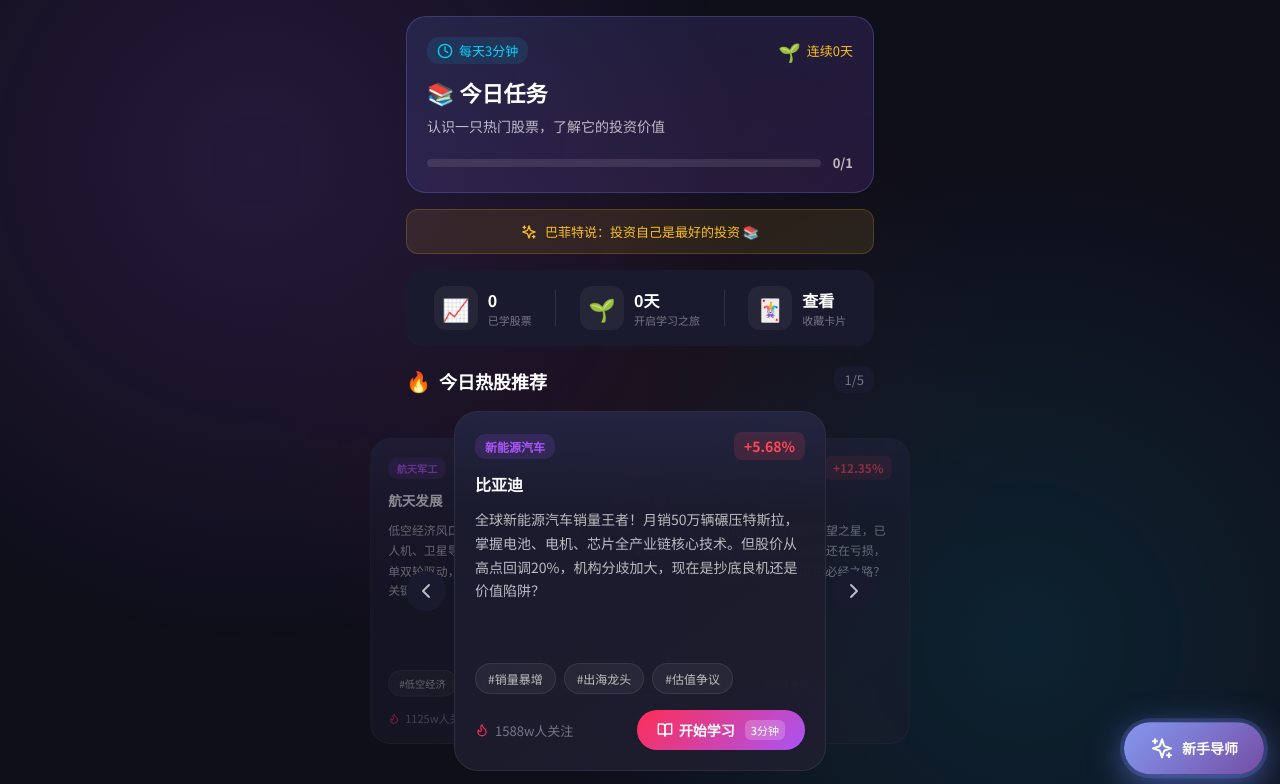
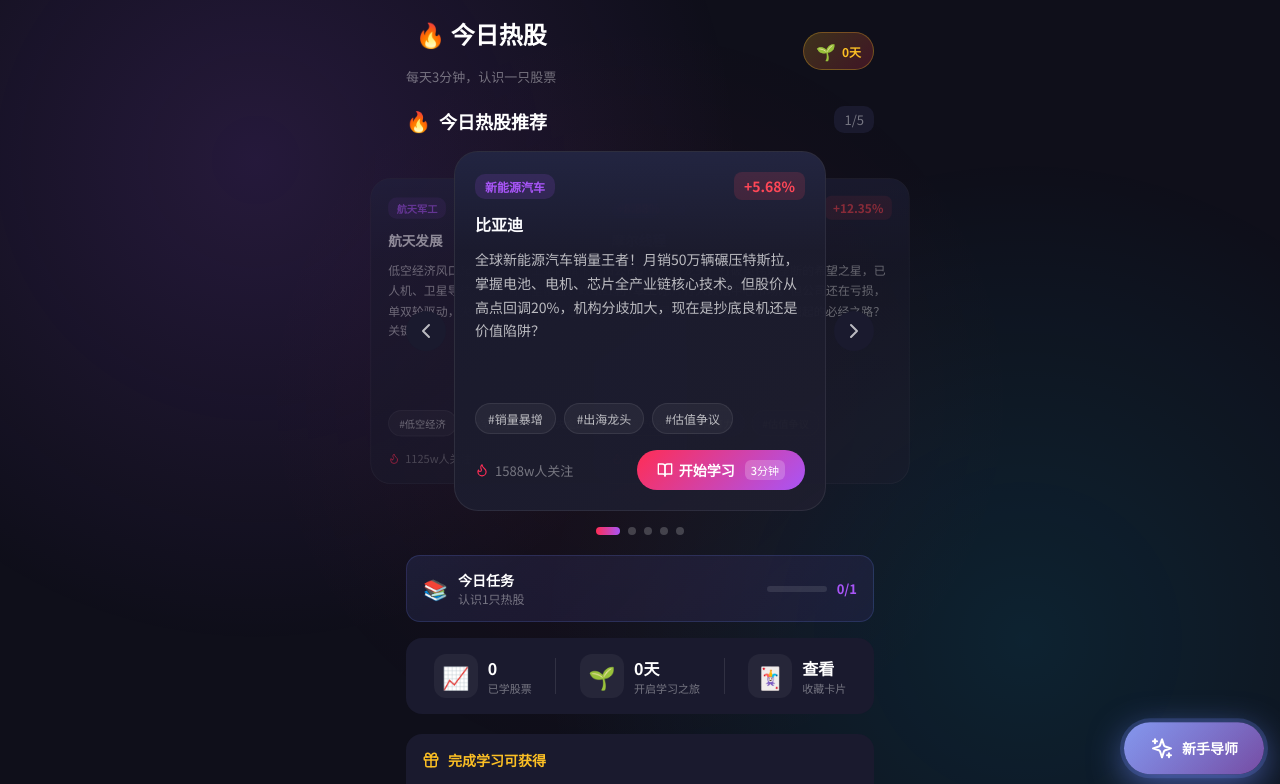
Before and after one commit to hyxsufe-bit/daily-stock, a React (Vite) app in the folder client/: page / in a window 1280 px wide. Shown: the top 784 px of the page. Built offline with nearby package versions, Linux system fonts and the light colour scheme.

Commit message:
feat: move stock carousel to top, simplify layout

```diff
--- a/client/src/pages/Home.css
+++ b/client/src/pages/Home.css
@@ -32,103 +32,117 @@
   to { transform: rotate(360deg); }
 }
 
-/* 今日任务卡片 */
-.daily-mission {
-  background: linear-gradient(135deg, rgba(102, 126, 234, 0.15), rgba(168, 85, 247, 0.15));
-  border: 1px solid rgba(102, 126, 234, 0.3);
+/* 顶部标题 */
+.top-header {
+  display: flex;
+  justify-content: space-between;
+  align-items: center;
+  margin-bottom: 20px;
+}
+
+.header-left {
+  display: flex;
+  flex-direction: column;
+}
+
+.app-title {
+  font-size: 24px;
+  font-weight: 800;
+  margin: 0;
+  color: white;
+}
+
+.app-subtitle {
+  font-size: 13px;
+  color: var(--text-muted);
+  margin: 4px 0 0;
+}
+
+.header-right {
+  display: flex;
+  align-items: center;
+}
+
+.streak-badge {
+  display: flex;
+  align-items: center;
+  gap: 6px;
+  background: rgba(251, 191, 36, 0.15);
+  border: 1px solid rgba(251, 191, 36, 0.3);
+  padding: 6px 12px;
   border-radius: 20px;
-  padding: 20px;
+  font-size: 13px;
+  font-weight: 600;
+  color: var(--accent-yellow);
+}
+
+.streak-badge .streak-emoji {
+  font-size: 16px;
+}
+
+/* 今日任务紧凑版 */
+.daily-mission-compact {
+  display: flex;
+  justify-content: space-between;
+  align-items: center;
+  background: linear-gradient(135deg, rgba(102, 126, 234, 0.12), rgba(168, 85, 247, 0.08));
+  border: 1px solid rgba(102, 126, 234, 0.2);
+  border-radius: 14px;
+  padding: 14px 16px;
   margin-bottom: 16px;
 }
 
-.mission-header {
+.mission-left {
   display: flex;
-  justify-content: space-between;
   align-items: center;
-  margin-bottom: 12px;
+  gap: 10px;
 }
 
-.mission-time {
-  display: flex;
-  align-items: center;
-  gap: 6px;
-  font-size: 13px;
-  color: var(--accent-blue);
-  background: rgba(0, 212, 255, 0.1);
-  padding: 4px 10px;
-  border-radius: 12px;
+.mission-icon {
+  font-size: 20px;
 }
 
-.mission-streak {
+.mission-text {
   display: flex;
-  align-items: center;
-  gap: 6px;
-  font-size: 13px;
-  color: var(--accent-yellow);
+  flex-direction: column;
 }
 
-.streak-emoji {
-  font-size: 18px;
-}
-
-.mission-title {
-  font-size: 22px;
-  font-weight: 800;
-  margin: 0 0 8px;
+.mission-label {
+  font-size: 14px;
+  font-weight: 600;
   color: white;
 }
 
-.mission-desc {
-  font-size: 14px;
-  color: var(--text-secondary);
-  margin: 0 0 16px;
-  line-height: 1.5;
+.mission-hint {
+  font-size: 12px;
+  color: var(--text-muted);
 }
 
-.mission-progress {
+.mission-right {
   display: flex;
   align-items: center;
-  gap: 12px;
+  gap: 10px;
 }
 
-.progress-bar {
-  flex: 1;
-  height: 8px;
+.mini-progress {
+  width: 60px;
+  height: 6px;
   background: rgba(255, 255, 255, 0.1);
-  border-radius: 4px;
+  border-radius: 3px;
   overflow: hidden;
 }
 
-.progress-fill {
+.mini-progress-fill {
   height: 100%;
   background: linear-gradient(90deg, var(--accent-blue), var(--accent-purple));
-  border-radius: 4px;
+  border-radius: 3px;
   transition: width 0.5s ease;
 }
 
-.progress-text {
+.mission-status {
   font-size: 13px;
   font-weight: 600;
-  color: var(--text-secondary);
-}
-
-/* 激励语 */
-.encouragement-banner {
-  display: flex;
-  align-items: center;
-  justify-content: center;
-  gap: 8px;
-  padding: 12px 16px;
-  background: rgba(251, 191, 36, 0.1);
-  border: 1px solid rgba(251, 191, 36, 0.2);
-  border-radius: 12px;
-  margin-bottom: 16px;
-  font-size: 13px;
-  color: var(--accent-yellow);
-}
-
-.encouragement-banner svg {
-  flex-shrink: 0;
+  color: var(--accent-purple);
 }
 
 /* 学习成就概览 */
--- a/client/src/pages/Home.tsx
+++ b/client/src/pages/Home.tsx
@@ -111,75 +111,21 @@
 
   return (
     <div className="home-container">
-      {/* 今日任务卡片 */}
-      <div className="daily-mission">
-        <div className="mission-header">
-          <div className="mission-time">
-            <Clock size={16} />
-            <span>每天3分钟</span>
-          </div>
-          <div className="mission-streak">
+      {/* 顶部简洁标题 */}
+      <div className="top-header">
+        <div className="header-left">
+          <h1 className="app-title">🔥 今日热股</h1>
+          <p className="app-subtitle">每天3分钟，认识一只股票</p>
+        </div>
+        <div className="header-right">
+          <div className="streak-badge">
             <span className="streak-emoji">{getStreakEmoji()}</span>
-            <span className="streak-text">连续{streak}天</span>
-          </div>
-        </div>
-
-        <h1 className="mission-title">
-          {todayCompleted ? '✅ 今日任务已完成！' : '📚 今日任务'}
-        </h1>
-
-        <p className="mission-desc">
-          {todayCompleted
-            ? `太棒了！你已完成今日学习，明天继续保持！`
-            : `认识一只热门股票，了解它的投资价值`}
-        </p>
-
-        {/* 进度条 */}
-        <div className="mission-progress">
-          <div className="progress-bar">
-            <div
-              className="progress-fill"
-              style={{ width: todayCompleted ? '100%' : '0%' }}
-            />
-          </div>
-          <span className="progress-text">{todayCompleted ? '1/1' : '0/1'}</span>
-        </div>
-      </div>
-
-      {/* 激励语 */}
-      <div className="encouragement-banner">
-        <Sparkles size={16} />
-        <span>{getEncouragement()}</span>
-      </div>
-
-      {/* 学习成就概览 */}
-      <div className="achievement-bar">
-        <div className="achievement-item">
-          <div className="achievement-icon">📈</div>
-          <div className="achievement-info">
-            <span className="achievement-value">{totalLearned}</span>
-            <span className="achievement-label">已学股票</span>
-          </div>
-        </div>
-        <div className="achievement-divider" />
-        <div className="achievement-item">
-          <div className="achievement-icon">{getStreakEmoji()}</div>
-          <div className="achievement-info">
-            <span className="achievement-value">{streak}天</span>
-            <span className="achievement-label">{getStreakMessage()}</span>
-          </div>
-        </div>
-        <div className="achievement-divider" />
-        <div className="achievement-item clickable" onClick={() => navigate('/collection')}>
-          <div className="achievement-icon">🃏</div>
-          <div className="achievement-info">
-            <span className="achievement-value">查看</span>
-            <span className="achievement-label">收藏卡片</span>
+            <span>{streak}天</span>
           </div>
         </div>
       </div>
 
-      {/* 今日推荐股票 */}
+      {/* 今日推荐股票 - 放在最前面 */}
       <div className="today-stock-section">
         <div className="section-header">
           <h2>
@@ -264,6 +210,50 @@
         </div>
       </div>
 
+      {/* 今日任务进度 */}
+      <div className="daily-mission-compact">
+        <div className="mission-left">
+          <span className="mission-icon">{todayCompleted ? '✅' : '📚'}</span>
+          <div className="mission-text">
+            <span className="mission-label">{todayCompleted ? '今日已完成' : '今日任务'}</span>
+            <span className="mission-hint">认识1只热股</span>
+          </div>
+        </div>
+        <div className="mission-right">
+          <div className="mini-progress">
+            <div className="mini-progress-fill" style={{ width: todayCompleted ? '100%' : '0%' }} />
+          </div>
+          <span className="mission-status">{todayCompleted ? '1/1' : '0/1'}</span>
+        </div>
+      </div>
+
+      {/* 学习成就概览 */}
+      <div className="achievement-bar">
+        <div className="achievement-item">
+          <div className="achievement-icon">📈</div>
+          <div className="achievement-info">
+            <span className="achievement-value">{totalLearned}</span>
+            <span className="achievement-label">已学股票</span>
+          </div>
+        </div>
+        <div className="achievement-divider" />
+        <div className="achievement-item">
+          <div className="achievement-icon">{getStreakEmoji()}</div>
+          <div className="achievement-info">
+            <span className="achievement-value">{streak}天</span>
+            <span className="achievement-label">{getStreakMessage()}</span>
+          </div>
+        </div>
+        <div className="achievement-divider" />
+        <div className="achievement-item clickable" onClick={() => navigate('/collection')}>
+          <div className="achievement-icon">🃏</div>
+          <div className="achievement-info">
+            <span className="achievement-value">查看</span>
+            <span className="achievement-label">收藏卡片</span>
+          </div>
+        </div>
+      </div>
+
       {/* 学习奖励预览 */}
       <div className="reward-preview">
         <div className="reward-header">
```
